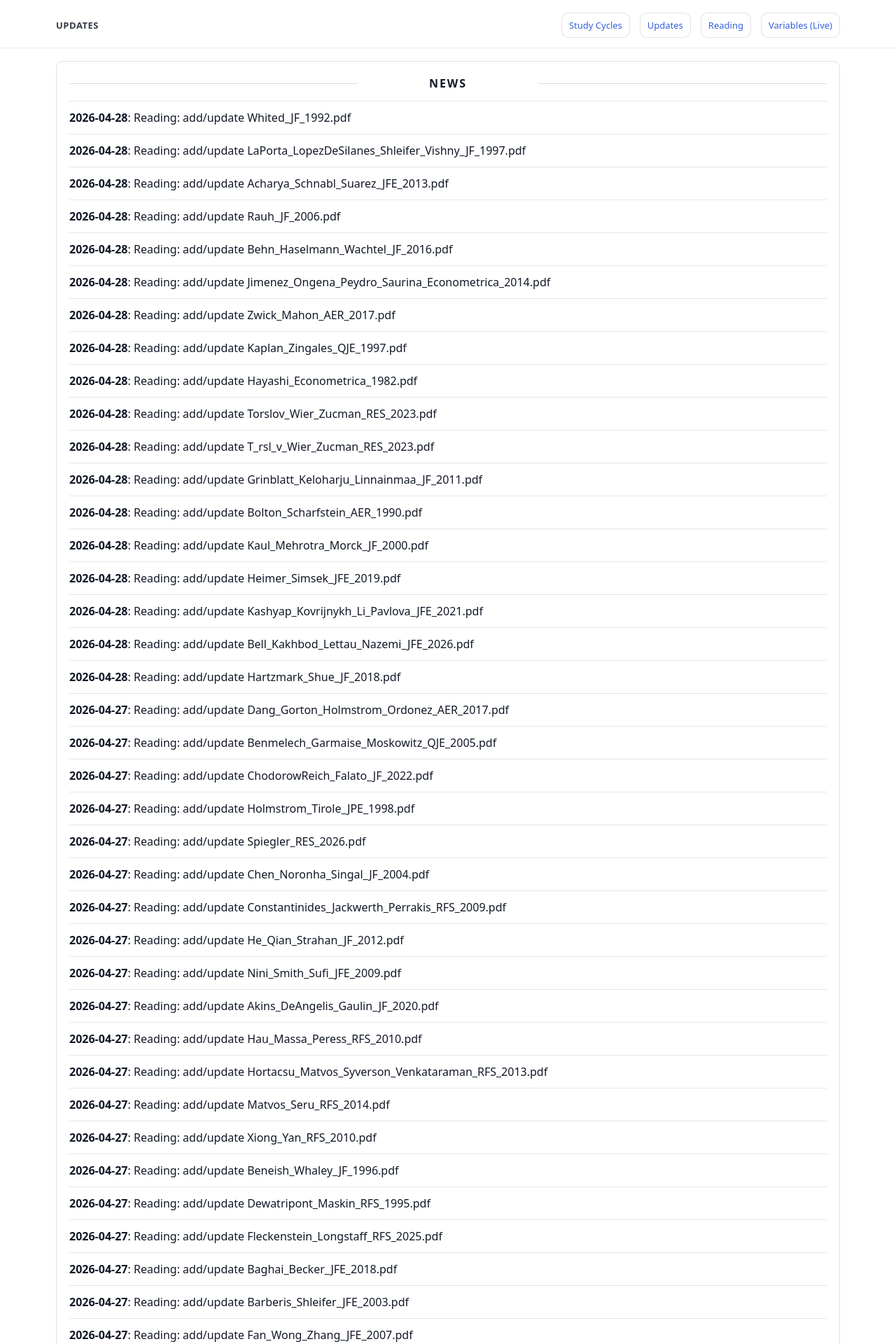
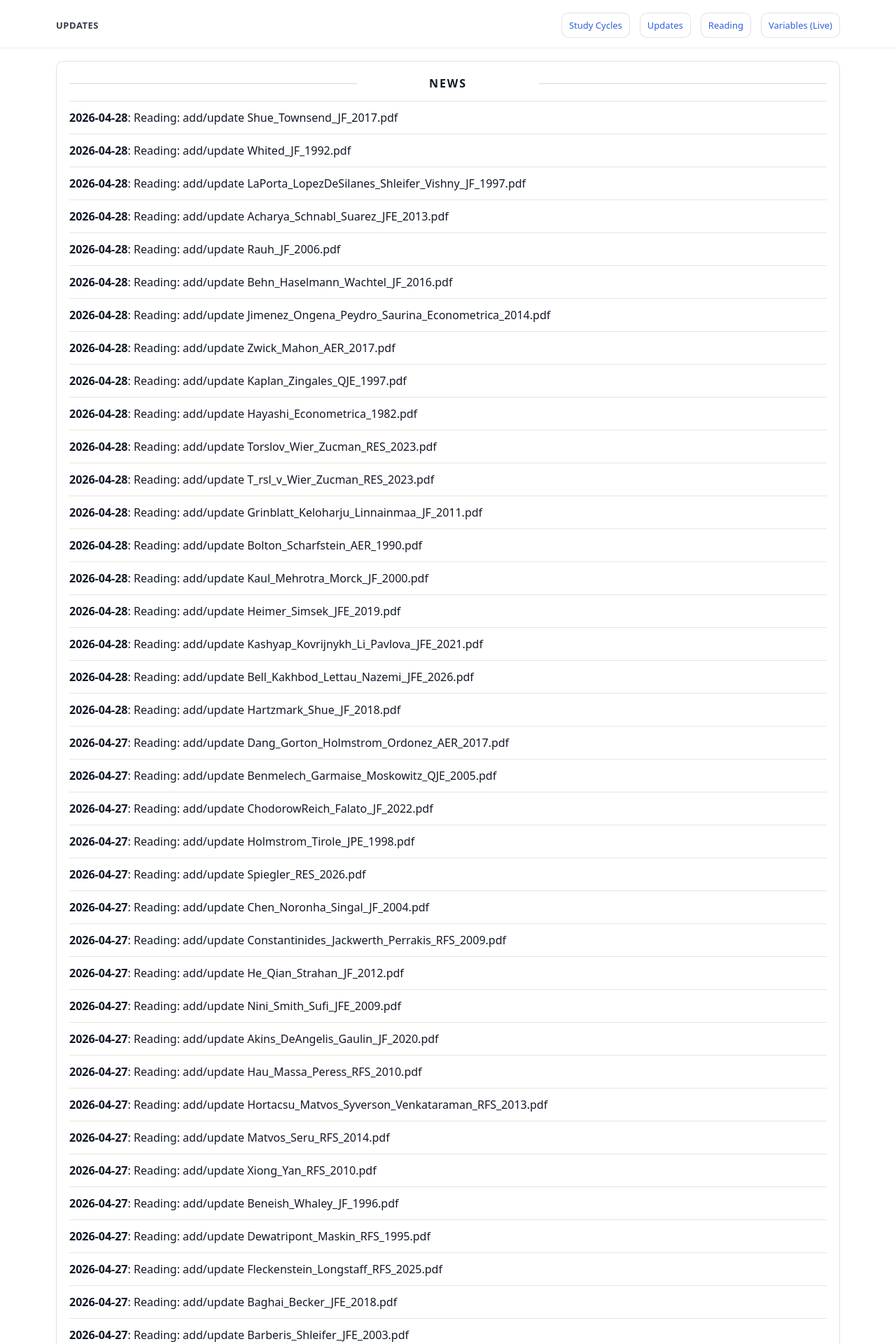
Before and after one commit to yaxinzn/study-archive, a Jekyll site: the page built from updates/index.md, in a window 1280 px wide. Shown: the top 1920 px of the page at 70% size. Built offline with Jekyll 4.4.1, drawn with Linux system fonts in a browser that asks for light colours; some of the changed text lies outside the part shown.

Commit message:
chore: update NEWS feed

```diff
--- a/_data/news.yml
+++ b/_data/news.yml
@@ -1,4 +1,7 @@
 # Auto-generated update history (sorted newest -> oldest). Do not edit manually.
+- ts: "1777372034"
+  date: "2026-04-28"
+  title: "Reading: add/update Shue_Townsend_JF_2017.pdf"
 - ts: "1777371811"
   date: "2026-04-28"
   title: "Reading: add/update Whited_JF_1992.pdf"
```
